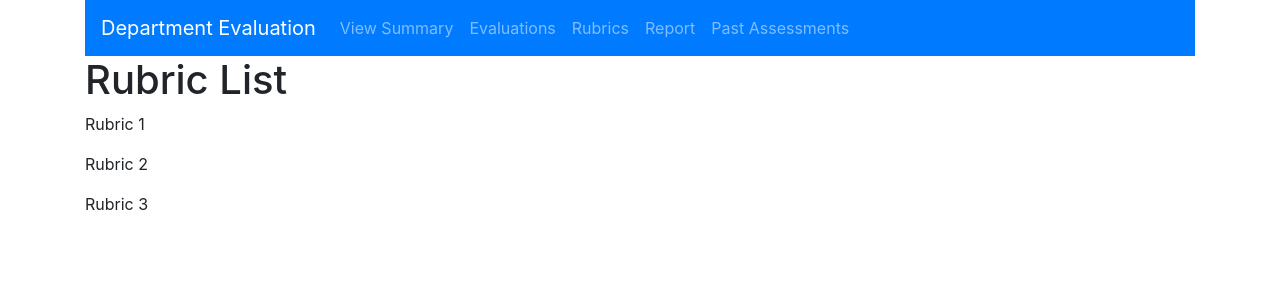
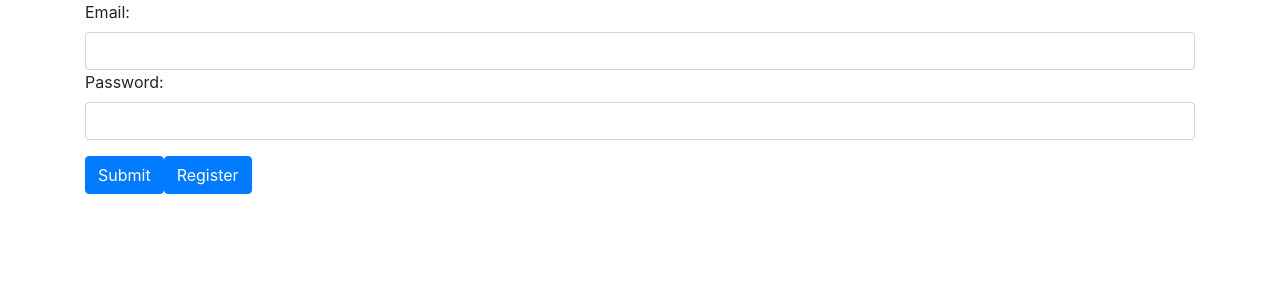
Before and after one commit to RyanBlomquist/temporary-front-end, a React (Create React App) app in the folder temporary-front-end/: page /rubricList in a window 1280 px wide. Shown: the top 300 px of the page. Built offline with nearby package versions, Linux system fonts and the light colour scheme.

Commit message:
Added login page
submitting some half done work so that I can make a separate branch.

```diff
--- /dev/null
+++ b/temporary-front-end/src/LoginPageApp.js
@@ -0,0 +1,31 @@
+import React, { Component } from 'react';
+import "bootstrap/dist/css/bootstrap.min.css";
+
+class LoginPage extends Component
+{
+    render()
+    {
+        return (
+            <div className="container">
+                <form action="/controllers/authenticate-controller" method="POST">
+                    <div className="from-group">
+                        <label>Email:</label>
+                        <input className="form-control" type="text" name="email" required />
+                    </div>
+
+                    <div className="form-group">
+                        <label>Password:</label>
+                        <input className="form-control" type="password" name="password" required />
+                    </div>
+
+                    <div className="form-group">
+                        <input className="btn btn-primary" type="submit" value="Submit" />
+                        <input className="btn btn-primary" id = "register" type="submit" value="Register" />
+                    </div>
+                </form>
+            </div>
+        );
+    }
+}
+
+export default LoginPage;
--- a/temporary-front-end/src/App.js
+++ b/temporary-front-end/src/ProgramAdministratorApp.js
@@ -5,35 +5,35 @@ import {BrowserRouter as Router, Route, Link} from "react-router-dom";
 import ViewSummary from "./components/view-summary/view-summary.component.js";
 import RubricList from "./components/rubric-list/rubric-list.component.js";
 
-class App extends Component {
+class ProgramAdministratorApp extends Component {
 
   render() {
     return (
       <Router>
         <div className="container">
           <nav className="navbar navbar-expand-lg navbar-dark bg-primary">
-            <Link to="/" className="navbar-brand">Department Evaluation</Link>
+            <Link to="/viewSummary" className="navbar-brand">Department Evaluation</Link>
             <div className="collpase nav-collapse">
               <ul className="navbar-nav mr-auto">
                 <li className="navbar-item">
-                  <Link to="/" className="nav-link">View Summary</Link>
+                  <Link to="/viewSummary" className="nav-link">View Summary</Link>
                 </li>
                 <li className="navbar-item">
-                  <Link to="/" className="nav-link">Evaluations</Link>
+                  <Link to="/viewSummary" className="nav-link">Evaluations</Link>
                 </li>
                 <li className="navbar-item">
                   <Link to="/rubricList" className="nav-link">Rubrics</Link>
                 </li>
                 <li className="navbar-item">
-                  <Link to="/" className="nav-link">Report</Link>
+                  <Link to="/viewSummary" className="nav-link">Report</Link>
                 </li>
                 <li className="navbar-item">
-                  <Link to="/" className="nav-link">Past Assessments</Link>
+                  <Link to="/viewSummary" className="nav-link">Past Assessments</Link>
                 </li>
               </ul>
             </div>
           </nav>
-          <Route path="/" exact component={ViewSummary} />
+          <Route path="/viewSummary" exact component={ViewSummary} />
           <Route path="/rubricList" exact component={RubricList} />
         </div>
       </Router>
@@ -41,4 +41,4 @@ class App extends Component {
   }
 }
 
-export default App;
+export default ProgramAdministratorApp;
--- a/temporary-front-end/src/components/view-summary/view-summary.component.js
+++ b/temporary-front-end/src/components/view-summary/view-summary.component.js
@@ -52,7 +52,6 @@ export default class ViewSummary extends Component
         return programSummary.outcomes.map(function(currentOutcome, i){
             return <Outcome outcome={currentOutcome} key={i} />;
         });
-
     }
 
     handleEditModeClick()
--- a/temporary-front-end/src/index.js
+++ b/temporary-front-end/src/index.js
@@ -1,10 +1,12 @@
 import React from 'react';
 import ReactDOM from 'react-dom';
 import './index.css';
-import App from './App';
+import ProgramAdministratorApp from './ProgramAdministratorApp';
+import LoginPageApp from './LoginPageApp';
 import * as serviceWorker from './serviceWorker';
 
-ReactDOM.render(<App />, document.getElementById('root'));
+ReactDOM.render(<LoginPageApp />, document.getElementById('root'));
+//ReactDOM.render(<ProgramAdministratorApp />, document.getElementById('root'));
 
 // If you want your app to work offline and load faster, you can change
 // unregister() to register() below. Note this comes with some pitfalls.
```
